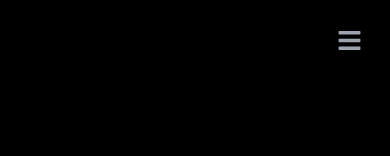
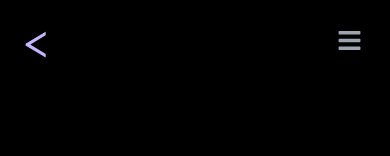
Before and after one commit to pentagramma/react-portfolio, a React (Create React App) app: page / in a window 390 px wide. Shown: the top 156 px of the page. Built offline with nearby package versions, Linux system fonts and the light colour scheme; a web font is replaced by a local one.

Commit message:
navbar completed 100%

```diff
--- a/src/components/NavBar.jsx
+++ b/src/components/NavBar.jsx
@@ -1,6 +1,49 @@
 import React, { useState, useEffect } from 'react';
 import { FaBars, FaTimes } from 'react-icons/fa';
 import { Link as ScrollLink } from 'react-scroll';
+
+const TypingEffect = ({ text }) => {
+  const [displayText, setDisplayText] = useState('');
+  const [currentIndex, setCurrentIndex] = useState(0);
+  const [showCursor, setShowCursor] = useState(true);
+
+  useEffect(() => {
+    let typingInterval = null;
+
+    const startTyping = () => {
+      typingInterval = setInterval(() => {
+        if (currentIndex <= text.length) {
+          setDisplayText(text.substring(0, currentIndex));
+          setCurrentIndex(currentIndex + 1);
+        } else {
+          clearInterval(typingInterval);
+          setTimeout(() => {
+            setCurrentIndex(0);
+            setDisplayText('');
+          }, 3500); // Repeat every 4 seconds
+        }
+      }, 200); // Adjust typing speed (decreased to 200 milliseconds)
+    };
+
+    startTyping();
+
+    const cursorInterval = setInterval(() => {
+      setShowCursor((prevShowCursor) => !prevShowCursor);
+    }, 500); // Cursor blinking interval
+
+    return () => {
+      clearInterval(typingInterval);
+      clearInterval(cursorInterval);
+    };
+  }, [text, currentIndex]);
+
+  return (
+    <span>
+      {displayText}
+      {showCursor && <span className="cursor">?</span>}
+    </span>
+  );
+};
 
 const Navbar = () => {
   const [nav, setNav] = useState(false);
@@ -21,8 +64,8 @@ const Navbar = () => {
   useEffect(() => {
     const handleResize = () => {
       setWindowWidth(window.innerWidth);
-      if (window.innerWidth > 768) { // Adjust this value according to your breakpoint
-        setNav(false); // Close the nav when the viewport width is larger than 768px
+      if (window.innerWidth > 768) {
+        setNav(false);
       }
     };
 
@@ -34,9 +77,11 @@ const Navbar = () => {
   return (
     <div className='flex justify-between items-center w-full h-20 text-white fixed bg-black px-4 z-50'>
       <div>
-        <h1 className='text-5xl font-signature ml-2 text-violet-300'></h1>
+        <h1 className='text-5xl font-signature ml-2 text-violet-300'>
+          <TypingEffect text="</> सार्थक" />
+        </h1>
       </div>
-      {windowWidth <= 768 && ( // Render hamburger menu only for small screens
+      {windowWidth <= 768 && (
         <div
           onClick={toggleNav}
           className='cursor-pointer pr-3 z-10 text-gray-400 md:hidden'
```
